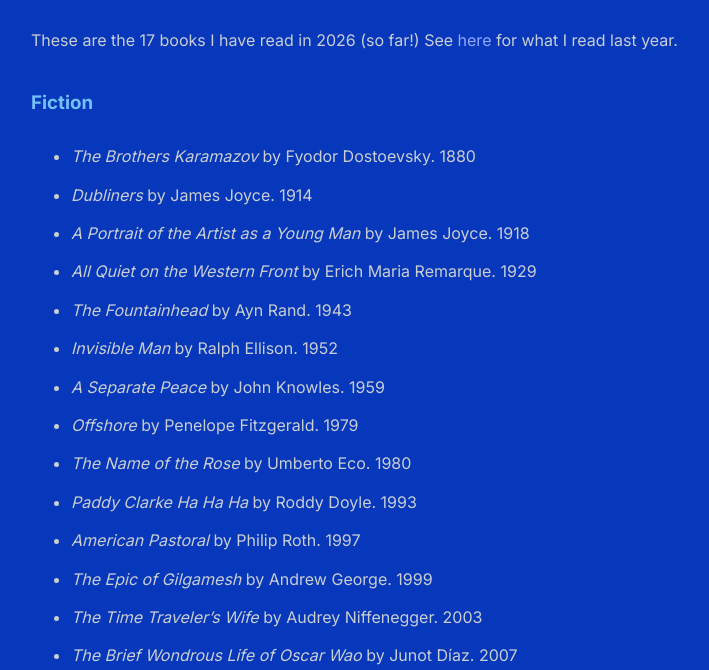
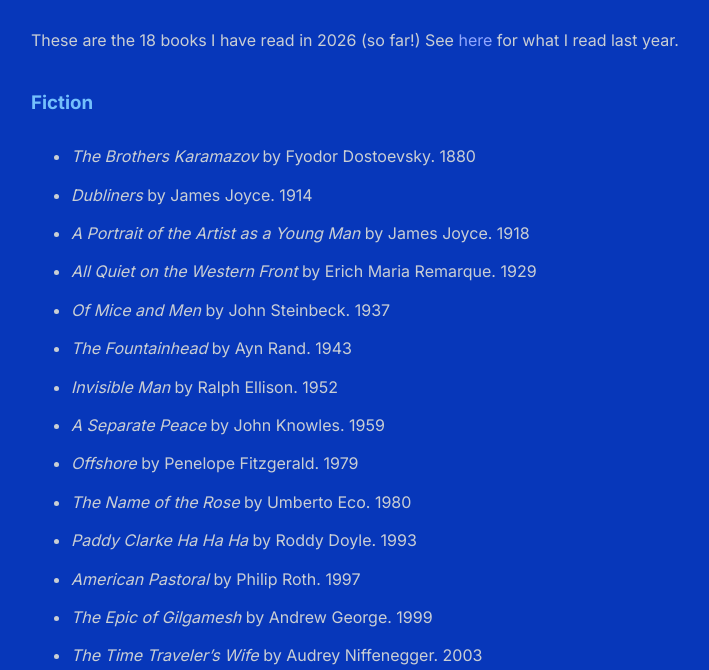
Before and after one commit to shihankanungo/shihankanungo.github.io, a Jekyll site: the page built from books.md, in a window 1280 px wide and 900 px high, scrolled down 550 px, cut to the strip 230-900 px from the top of the window. Shown: the whole strip, without its empty margins (249-958 px from the left). Built offline with Jekyll 4.4.1, drawn with Linux system fonts in a browser that asks for light colours.

Commit message:
Update book count and add 'Of Mice and Men'

```diff
--- a/books.md
+++ b/books.md
@@ -8,13 +8,14 @@
 ![ch-reading](images/ch1.png)
 
 <br>
-These are the 17 books I have read in 2026 (so far!) See [here](https://shihankanungo.github.io/wrapped-2025#books) for what I read last year. <br>
+These are the 18 books I have read in 2026 (so far!) See [here](https://shihankanungo.github.io/wrapped-2025#books) for what I read last year. <br>
 
 ### Fiction
 - *The Brothers Karamazov* by Fyodor Dostoevsky. 1880
 - *Dubliners* by James Joyce. 1914
 - *A Portrait of the Artist as a Young Man* by James Joyce. 1918
 - *All Quiet on the Western Front* by Erich Maria Remarque. 1929
+- *Of Mice and Men* by John Steinbeck. 1937
 - *The Fountainhead* by Ayn Rand. 1943
 - *Invisible Man* by Ralph Ellison. 1952
 - *A Separate Peace* by John Knowles. 1959
```
